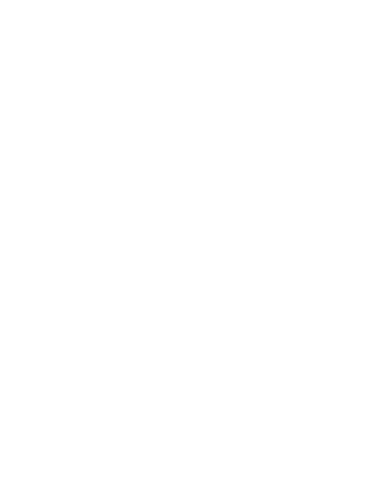
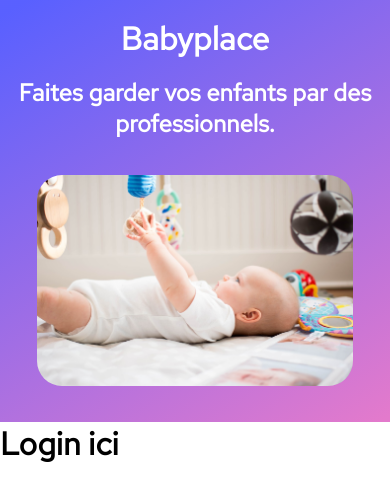
Before and after one commit to WildCodeSchool/2023-02-JS-FT-Lyon-P3-Babyplace, a React (Vite) app in the folder frontend/: page /pro in a window 390 px wide. Before the commit this address had no page. Shown: the top 500 px of the page. Built offline with nearby package versions, Linux system fonts and the light colour scheme; the HTML template or start-up script is replaced by a standard one; a web font is replaced by a local one.

Commit message:
creation d'un composant design

```diff
--- a/frontend/src/App.jsx
+++ b/frontend/src/App.jsx
@@ -13,7 +13,7 @@ function App() {
         <Route path="/" element={<Home />} />
         <Route path="/particulier" element={<Particulier />} />
         <Route path="/pro-register" element={<ProRegister />} />
-        <Route path="/pro-dashboard" element={<Dashboard />} />
+        <Route path="/pro" element={<Dashboard />} />
       </Routes>
     </div>
   );
--- /dev/null
+++ b/frontend/src/components/DesignWelcome.jsx
@@ -0,0 +1,15 @@
+import React from "react";
+import styles from "./DesignWelcome.module.css";
+import baby from "../assets/images/baby-6087761_1280.jpg";
+
+function DesignWelcome() {
+  return (
+    <div className={styles.design}>
+      <h1>Babyplace</h1>
+      <h2>Faites garder vos enfants par des professionnels.</h2>
+      <img src={baby} alt="baby playing" />
+    </div>
+  );
+}
+
+export default DesignWelcome;
--- /dev/null
+++ b/frontend/src/components/DesignWelcome.module.css
@@ -0,0 +1,43 @@
+.design {
+  width: 50%;
+  background: linear-gradient(148.74deg, rgba(71, 79, 255, 0.9) 2.49%, rgba(89, 84, 249, 0.911237) 13.34%, #E37ACC 99.05%);
+  color: white;
+}
+
+.design h1, .design h2 {
+  margin-top: 2vh;
+  padding-inline: 2vw;
+  text-align: center;
+}
+
+.design img {
+  margin: 10%;
+  margin-top: 20%;
+  width: 80%;
+  border-radius: 25px;
+}
+
+@media screen and (max-width: 850px) {
+  .home {
+    flex-direction: column;
+  }
+
+  .design {
+    width: 100%;
+    height: 50%;
+    display: flex;
+    flex-direction: column;
+    align-items: center;
+  }
+  .redirectWindow {
+    width: 100%;
+    height: 50%;
+    flex-direction: column;
+  }
+  .design img {
+    margin: auto;
+    width: auto;
+    height : 50%;
+    border-radius: 25px;
+  }
+}
--- /dev/null
+++ b/frontend/src/components/Login.module.css
@@ -0,0 +1,11 @@
+.login {
+  display: flex;
+  width: 100vw;
+  height: 100vh;
+}
+
+@media screen and (max-width: 850px) {
+  .login {
+    flex-direction: column;
+  }
+}
--- a/frontend/src/components/login.jsx
+++ b/frontend/src/components/login.jsx
@@ -1,7 +1,16 @@
 import React from "react";
+import styles from "./Login.module.css";
+import DesignWelcome from "./DesignWelcome";
 
-function login() {
-  return <div>login</div>;
+function Login() {
+  return (
+    <div className={styles.login}>
+      <DesignWelcome />
+      <div className={styles.loginForm}>
+        <h1>Login ici</h1>
+      </div>
+    </div>
+  );
 }
 
-export default login;
+export default Login;
--- a/frontend/src/pages/Dashboard.jsx
+++ b/frontend/src/pages/Dashboard.jsx
@@ -1,5 +1,6 @@
 import React from "react";
+import Login from "../components/Login";
 
 export default function Dashboard() {
-  return <div>Dashboard</div>;
+  return <Login />;
 }
--- a/frontend/src/pages/Home.jsx
+++ b/frontend/src/pages/Home.jsx
@@ -1,21 +1,17 @@
 import React from "react";
 import { Link } from "react-router-dom";
 import Button from "@mui/material/Button";
+import DesignWelcome from "../components/DesignWelcome";
 import styles from "./Home.module.css";
-import baby from "../assets/images/baby-6087761_1280.jpg";
 
 export default function Home() {
   return (
     <div className={styles.home}>
-      <div className={styles.design}>
-        <h1>Babyplace</h1>
-        <h2>Faites garder vos enfants par des professionnels.</h2>
-        <img src={baby} alt="baby playing" />
-      </div>
+      <DesignWelcome />
       <div className={styles.redirectWindow}>
         <div className={styles.pro}>
           <p>Je suis un professionnel : </p>
-          <Link to="/pro-dashboard">
+          <Link to="/pro">
             <Button variant="contained">Accéder au site pro</Button>
           </Link>
         </div>
--- a/frontend/src/pages/Home.module.css
+++ b/frontend/src/pages/Home.module.css
@@ -2,25 +2,6 @@
   display: flex;
   width: 100vw;
   height: 100vh;
-}
-
-.design {
-  width: 50%;
-  background: linear-gradient(148.74deg, rgba(71, 79, 255, 0.9) 2.49%, rgba(89, 84, 249, 0.911237) 13.34%, #E37ACC 99.05%);
-  color: white;
-}
-
-.design h1, .design h2 {
-  margin-top: 2vh;
-  padding-inline: 2vw;
-  text-align: center;
-}
-
-.design img {
-  margin: 10%;
-  margin-top: 20%;
-  width: 80%;
-  border-radius: 25px;
 }
 
 .redirectWindow {
@@ -47,23 +28,14 @@
     flex-direction: column;
   }
 
-  .design {
-    width: 100%;
-    height: 50%;
-    display: flex;
-    flex-direction: column;
-    /* justify-content: space-around; */
-    align-items: center;
-  }
   .redirectWindow {
     width: 100%;
     height: 50%;
     flex-direction: column;
   }
-  .design img {
-    margin: auto;
-    width: auto;
-    height : 50%;
-    border-radius: 25px;
+
+  .pro, .particuliers {
+    flex-direction: column;
+    gap: 1em;
   }
 }
```
Also changed, not shown: frontend/src/components/register.jsx (deleted, +0 -7 lines).
